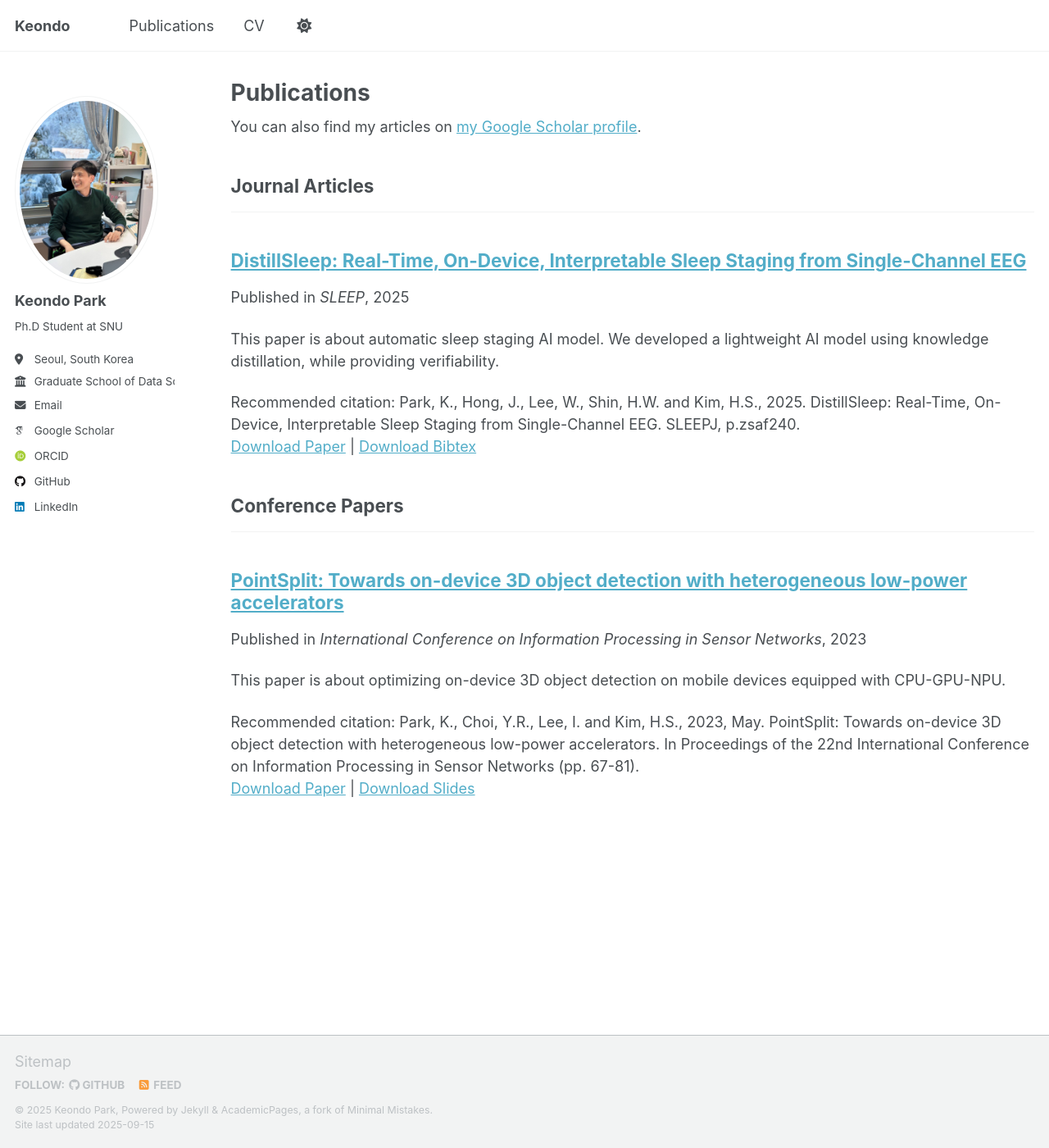
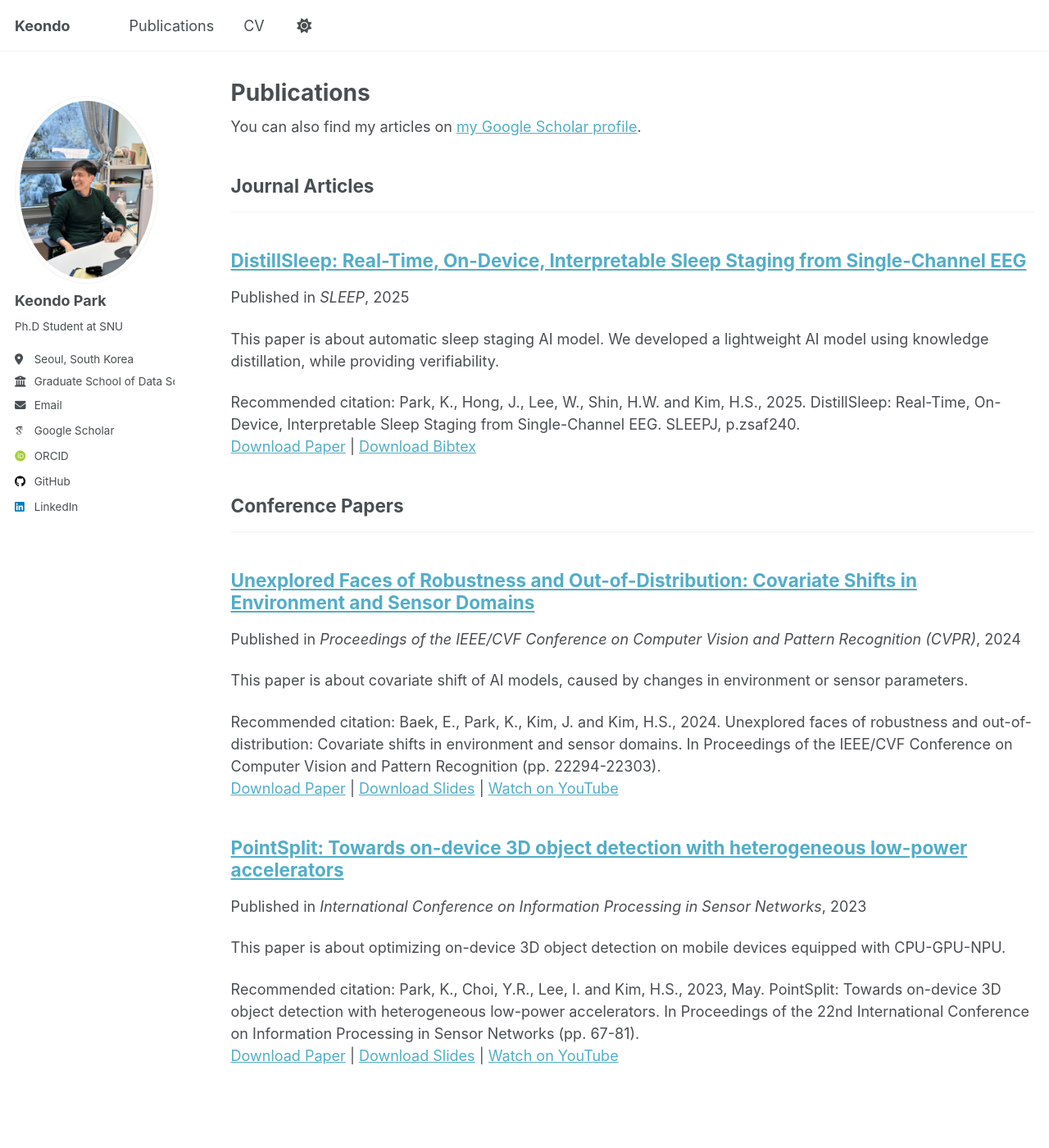
Before and after one commit to KeondoPark/keondopark.github.io, a Jekyll site: the page built from _pages/publications.html, in a window 1280 px wide and 1400 px high. Shown: the whole window at 82% size. Built offline with Jekyll 4.4.1, drawn with Linux system fonts in a browser that asks for light colours; some web fonts are replaced; a script that is not in the unit is left out.

Commit message:
Added youtube links to publications

```diff
--- a/_includes/archive-single.html
+++ b/_includes/archive-single.html
@@ -53,21 +53,21 @@
     {% endif %}
 
     {% if post.citation and post.paperurl and post.slidesurl and post.bibtexurl %}
-      <p>Recommended citation: {{ post.citation }}<br /><a href="{{ post.paperurl }}">Download Paper</a> | <a href="{{ post.slidesurl }}">Download Slides</a> | <a href="{{ post.bibtexurl }}">Download Bibtex</a></p>
+      <p>Recommended citation: {{ post.citation }}<br /><a href="{{ post.paperurl }}">Download Paper</a> | <a href="{{ post.slidesurl }}">Download Slides</a> | <a href="{{ post.bibtexurl }}">Download Bibtex</a>{% if post.youtubeurl %} | <a href="{{ post.youtubeurl }}" target="_blank">Watch on YouTube</a>{% endif %}</p>
     {% elsif post.citation and post.paperurl and post.slidesurl %}
-      <p>Recommended citation: {{ post.citation }}<br /><a href="{{ post.paperurl }}">Download Paper</a> | <a href="{{ post.slidesurl }}">Download Slides</a></p>
+      <p>Recommended citation: {{ post.citation }}<br /><a href="{{ post.paperurl }}">Download Paper</a> | <a href="{{ post.slidesurl }}">Download Slides</a>{% if post.youtubeurl %} | <a href="{{ post.youtubeurl }}" target="_blank">Watch on YouTube</a>{% endif %}</p>
     {% elsif post.citation and post.paperurl and post.bibtexurl %}
-      <p>Recommended citation: {{ post.citation }}<br /><a href="{{ post.paperurl }}">Download Paper</a> | <a href="{{ post.bibtexurl }}">Download Bibtex</a></p>
+      <p>Recommended citation: {{ post.citation }}<br /><a href="{{ post.paperurl }}">Download Paper</a> | <a href="{{ post.bibtexurl }}">Download Bibtex</a>{% if post.youtubeurl %} | <a href="{{ post.youtubeurl }}" target="_blank">Watch on YouTube</a>{% endif %}</p>
     {% elsif post.citation and post.paperurl %}
-      <p>Recommended citation: {{ post.citation }}<br /><a href="{{ post.paperurl }}">Download Paper</a></p>
+      <p>Recommended citation: {{ post.citation }}<br /><a href="{{ post.paperurl }}">Download Paper</a>{% if post.youtubeurl %} | <a href="{{ post.youtubeurl }}" target="_blank">Watch on YouTube</a>{% endif %}</p>
     {% elsif post.citation and post.slidesurl and post.bibtexurl %}
-      <p>Recommended citation: {{ post.citation }}<br /><a href="{{ post.slidesurl }}">Download Slides</a> | <a href="{{ post.bibtexurl}}">Download Bibtex</a></p>
+      <p>Recommended citation: {{ post.citation }}<br /><a href="{{ post.slidesurl }}">Download Slides</a> | <a href="{{ post.bibtexurl}}">Download Bibtex</a>{% if post.youtubeurl %} | <a href="{{ post.youtubeurl }}" target="_blank">Watch on YouTube</a>{% endif %}</p>
     {% elsif post.citation and post.slidesurl %}
-      <p>Recommended citation: {{ post.citation }}<br /><a href="{{ post.slidesurl }}">Download Slides</a></p>
+      <p>Recommended citation: {{ post.citation }}<br /><a href="{{ post.slidesurl }}">Download Slides</a>{% if post.youtubeurl %} | <a href="{{ post.youtubeurl }}" target="_blank">Watch on YouTube</a>{% endif %}</p>
     {% elsif post.citation and post.bibtexurl %}
-      <p>Recommended citation: {{ post.citation }}<br /><a href="{{ post.bibtexurl }}">Download Bibtex</a></p>
+      <p>Recommended citation: {{ post.citation }}<br /><a href="{{ post.bibtexurl }}">Download Bibtex</a>{% if post.youtubeurl %} | <a href="{{ post.youtubeurl }}" target="_blank">Watch on YouTube</a>{% endif %}</p>
     {% elsif post.citation %}
-      <p>Recommended citation: {{ post.citation }}</p>
+      <p>Recommended citation: {{ post.citation }}{% if post.youtubeurl %}<br /><a href="{{ post.youtubeurl }}" target="_blank">Watch on YouTube</a>{% endif %}</p>
     {% elsif post.paperurl and post.bibtexurl %}
       <p><a href=" {{ post.paperurl }} ">Download Paper</a> | <a href="{{ post.bibtexurl }}">Download Bibtex</a></p>
     {% elsif post.paperurl %}
--- /dev/null
+++ b/_publications/2024-imagenetes.md
@@ -0,0 +1,15 @@
+---
+title: "Unexplored Faces of Robustness and Out-of-Distribution: Covariate Shifts in Environment and Sensor Domains"
+collection: publications
+category: conferences
+permalink: /publication/2024-imagenetes
+excerpt: 'This paper is about covariate shift of AI models, caused by changes in environment or sensor parameters.'
+date: 2024-02-07
+venue: 'Proceedings of the IEEE/CVF Conference on Computer Vision and Pattern Recognition (CVPR)'
+slidesurl: 'http://keondopark.github.io/files/CVPR_ImageNet_ES_slide.pdf'
+paperurl: 'http://keondopark.github.io/files/ImageNet_ES__CVPR__24_03_29___Camera_Ready_.pdf'
+youtubeurl: 'https://youtu.be/rdfUkYSWpik?si=s4j2sZ-Cms-s9tOs'
+citation: 'Baek, E., Park, K., Kim, J. and Kim, H.S., 2024. Unexplored faces of robustness and out-of-distribution: Covariate shifts in environment and sensor domains. In Proceedings of the IEEE/CVF Conference on Computer Vision and Pattern Recognition (pp. 22294-22303).'
+---
+
+Computer vision applications predict on digital images acquired by a camera from physical scenes through light. However conventional robustness benchmarks rely on perturbations in digitized images diverging from distribution shifts occurring in the image acquisition process. To bridge this gap we introduce a new distribution shift dataset ImageNet-ES comprising variations in environmental and camera sensor factors by directly capturing 202k images with a real camera in a controllable testbed. With the new dataset we evaluate out-of-distribution (OOD) detection and model robustness. We find that existing OOD detection methods do not cope with the covariate shifts in ImageNet-ES implying that the definition and detection of OOD should be revisited to embrace real-world distribution shifts. We also observe that the model becomes more robust in both ImageNet-C and -ES by learning environment and sensor variations in addition to existing digital augmentations. Lastly our results suggest that effective shift mitigation via camera sensor control can significantly improve performance without increasing model size. With these findings our benchmark may aid future research on robustness OOD and camera sensor control for computer vision. Our code and dataset are available at https://github.com/Edw2n/ImageNet-ES.
```
Also changed, not shown: _publications/2023-pointsplit.md (+1 -0 lines), 2 other files.
